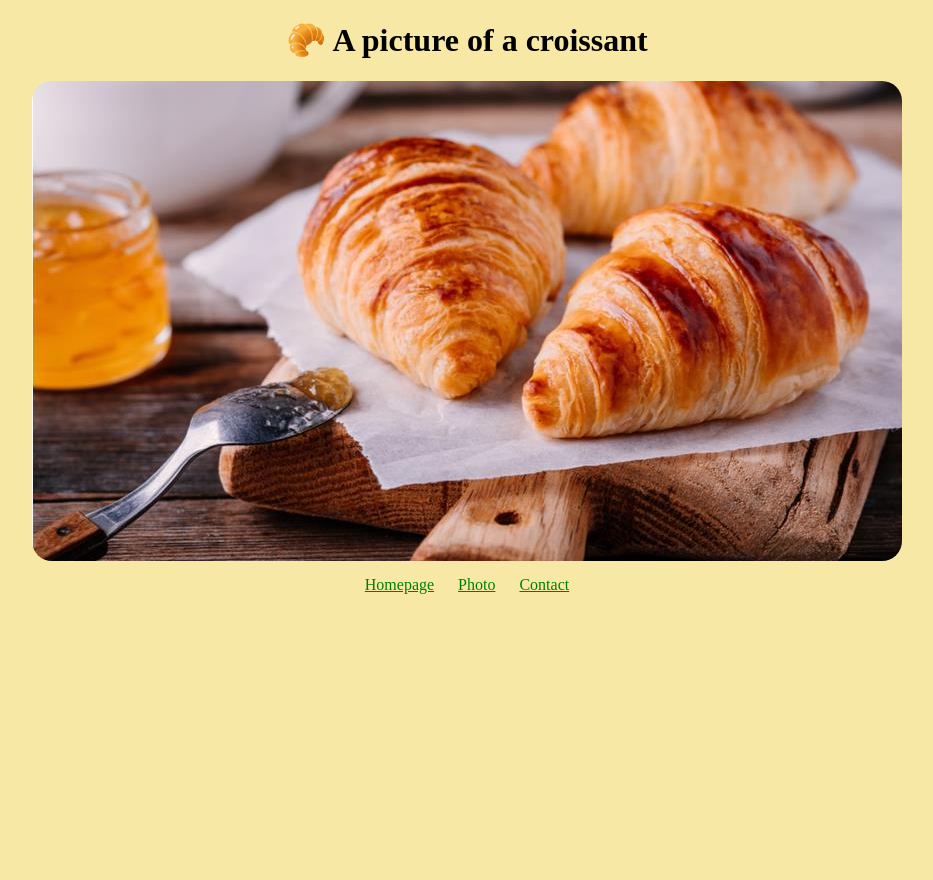
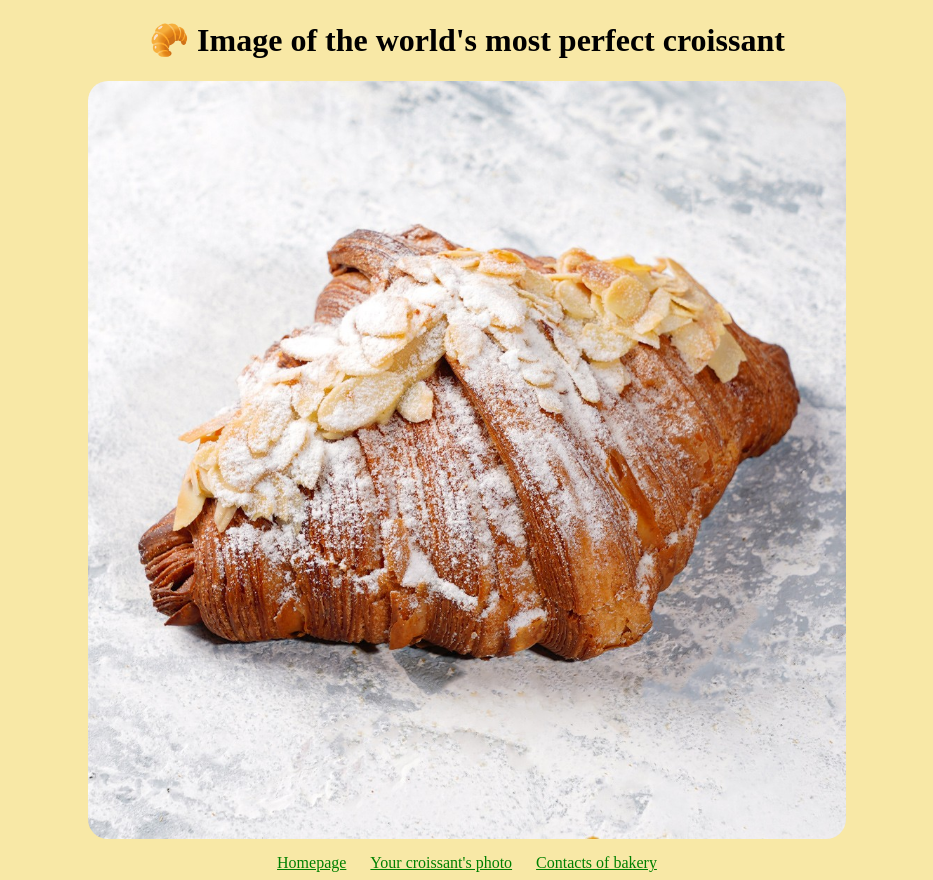
Before and after one commit to Tetiana-Breslavska/Croissant, a plain HTML site: page photo.html in a window 1280 px wide. Shown: the whole page, without its empty margins (173-1106 px from the left). Before the commit the page ends 800 px from the top, so only its background shows below. Drawn offline with Linux system fonts and the light colour scheme.

Commit message:
Improve for best SEO

```diff
--- a/photo.html
+++ b/photo.html
@@ -3,16 +3,16 @@
   <head>
     <meta charset="UTF-8" />
     <meta name="viewport" content="width=device-width, initial-scale=1.0" />
-    <title>Croissant Photo</title>
+    <title>Example of perfect Croissant</title>
+    <meta name="description" content="Perfect example of croissant the bakery can delivers to you fo a few minutes">
     <link rel="stylesheet" href="/src/styles.css" />
   </head>
   <body>
-    <h1>🥐 A picture of a croissant</h1>
-    <img class="croissant-photo"  src="/src/image/croissant.jpg" alt="photo of croissant" />
+    <h1>🥐 Image of the world's most perfect croissant</h1>
+    <img class="croissant-photo"  src="/src/image/kruassan-mindalnyj.jpg" alt="photo of the world's most perfect croissant" />
     <nav>
       <a href="/" title="Home">Homepage</a>
-      <a href="/photo.html" title="Croissant photo">Photo</a>
-      <a href="/contact.html" title="Contact croissant.com">Contact</a>
-    </nav>
+      <a href="/photo.html" title="Croissant photo">Your croissant's photo</a>
+      <a href="/contact.html" title="Contact croissant.com">Contacts of bakery</a>
   </body>
 </html>
--- a/src/styles.css
+++ b/src/styles.css
@@ -19,4 +19,5 @@ nav a{
     display: block;
     margin: 15px auto;
     border-radius: 20px;
+    max-width: 60%;
 }
```
Also changed, not shown: contact.html (+3 -2 lines), index.html (+5 -4 lines), src/image/kruassan-mindalnyj.jpg (added).
